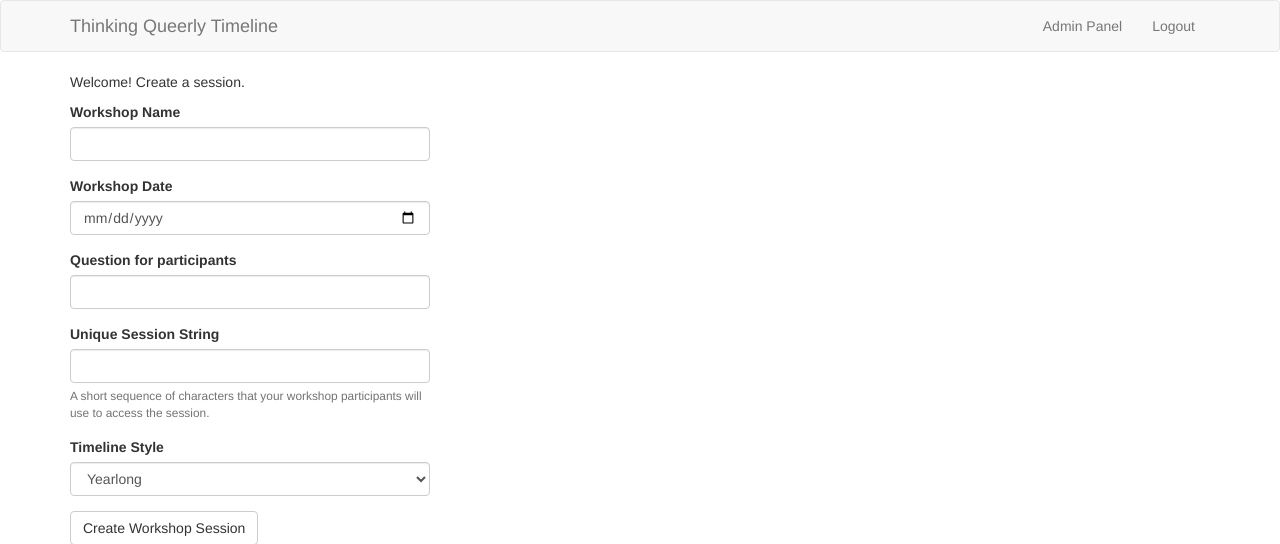
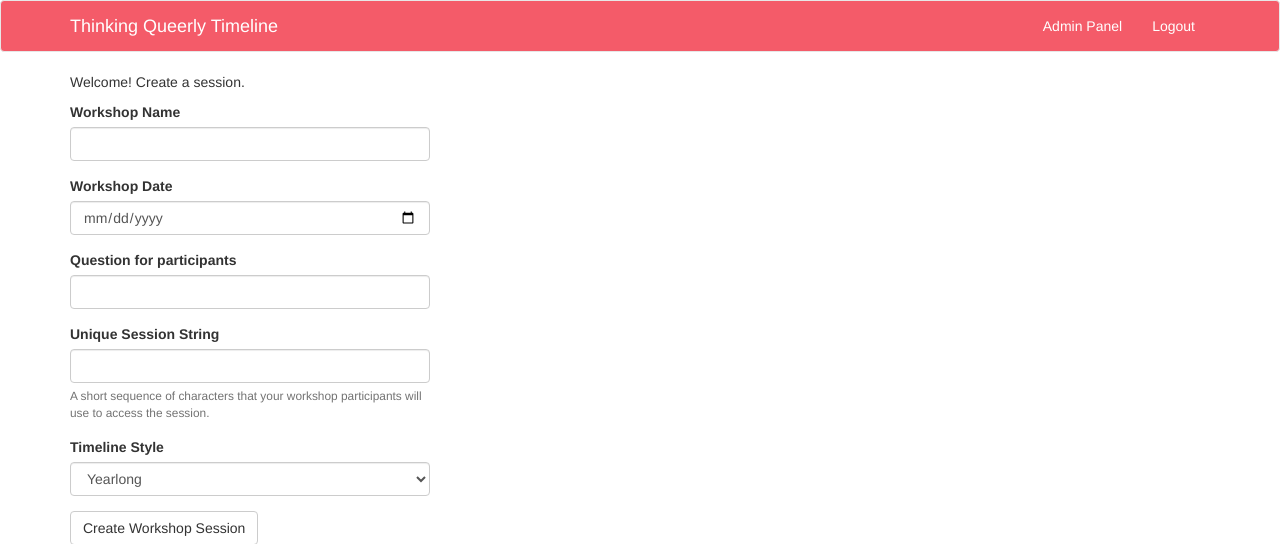
Before and after one commit to harshita-gupta/thinking-queerly-timeline, a Flask app: page /admin_panel in a window 1280 px wide. Shown: the top 544 px of the page. Run offline with Flask 2, Linux system fonts and the light colour scheme; the visitor is signed in with stand-in values (Sample User, id 1); data that the repository does not hold is empty; some libraries are stand-ins or nearby versions.

Commit message:
styling, bug fixes

```diff
--- a/app/forms.py
+++ b/app/forms.py
@@ -76,7 +76,7 @@ class SingleTimelineEntryLifelong(SingleTimelineEntryGeneral):
 
 
 class SingleTimelineEntryYearlong(SingleTimelineEntryGeneral):
-    timestamp = DateField('Time of Year (MM-DD)', format='%m-%d')
+    timestamp = DateField('Time of Year (MM-DD)', format='%m-%d', validators=[Optional()])
 
 
 class ContributeToTimelineYearlong(FlaskForm):
--- a/app/routes.py
+++ b/app/routes.py
@@ -4,37 +4,19 @@ from app.forms import AdminLoginForm, AdminRegistration, ContributeToTimelineYea
 from flask_login import current_user, login_user, logout_user, login_required
 from app.models import Admin, WorkshopActivity, PostIt
 
+'''
+This file is responsible for routing various relative URLs to pages and interfaces of the website.
+'''
 
+''' HOMEPAGE '''
 @app.route('/')
 @app.route('/index')
 def index():
-    user = {'username': 'Miguel'}
-    # add code here
-    return render_template('index.html', title='Home', user=user)
+    return render_template('index.html', title='Home')
 
-
-@app.route('/login', methods=['GET', 'POST'])
-def login():
-    if current_user.is_authenticated:
-        return redirect(url_for('admin_panel'))
-    form = AdminLoginForm(request.form)
-    if form.validate_on_submit():
-        user = Admin.query.filter_by(username=form.username.data).first()
-        if user is None or not user.check_password(form.password.data):
-            flash('Invalid username or password')
-            return redirect(url_for('login'))
-        login_user(user, remember=form.remember_me.data)
-        return redirect(url_for('admin_panel'))
-    elif form.errors:
-        flash(form.errors)
-    return render_template('login.html', title='Sign In', form=form)
-
-
-@app.route('/logout')
-def logout():
-    logout_user()
-    return redirect(url_for('index'))
-
+'''
+ADMIN PANEL PAGES
+'''
 
 @app.route('/admin_panel', methods=['GET', 'POST'])
 @login_required
@@ -68,6 +50,21 @@ def admin_panel():
     return render_template("admin_panel.html", form=form, sessions=WorkshopActivity.query.all())
 
 
+@app.route('/download_data/<session_str>', methods=['GET'])
+@login_required
+def download_data(session_str):
+    return
+
+
+@app.route('/delete_session/<session_str>', methods=['GET'])
+@login_required
+def delete_session(session_str):
+    return
+
+'''
+TIMELINE CONTRIBUTION AND VIEWING FUNCTIONS
+'''
+
 @app.route('/session/<session_str>', methods=['GET', 'POST'])
 def session_id_participate(session_str):
 
@@ -94,11 +91,16 @@ def session_id_participate(session_str):
                 on_sex=True if postit.on_sex.data == "sex" else False,
                 session_id=workshop.id,
                 session=workshop)
+
+            # Setting appropriate row field based on type of timeline
             if workshop.unit_is_year:
                 p.mdy_timestamp = postit.timestamp.data
             else:
                 p.year_timestamp = postit.timestamp.data
+            # Add this one post-it
             db.session.add(p)
+
+        # Commit all added post-its to database
         db.session.commit()
         return redirect(url_for('session_id_participate', session_str=session_str))
     elif form.errors:
@@ -108,22 +110,68 @@ def session_id_participate(session_str):
 
 @app.route('/session/<session_str>/view')
 def session_id_view(session_str):
-    # Retrieve session that the user is participating in
+    '''
+    Displays a timeline of all post-its for a given session. Viewable to public.
+    '''
+
+    # Retrieve session and corresponding post-its
     workshop = WorkshopActivity.query.filter_by(unique_str=session_str).first()
-    if workshop.unit_is_year:
-        postits = workshop.postits.order_by(PostIt.mdy_timestamp).all()
-    else:
-        postits = workshop.postits.order_by(PostIt.year_timestamp).all()
-    # print(workshop.mdy_timestamp)
-    for p in postits:
-        print(type(p.mdy_timestamp))
+    postits = workshop.postits.order_by(
+        PostIt.mdy_timestamp if workshop.unit_is_year else PostIt.year_timestamp).all()
     return render_template('timeline-view.html', posts=postits, session=workshop)
+
+
+'''
+USER MANAGEMENT PAGES
+'''
+
+@app.route('/login', methods=['GET', 'POST'])
+def login():
+    '''
+    This view allows existing administrators to log in in order to access the admin panel.
+    '''
+    # If user is logged in, redirect to admin panel
+    if current_user.is_authenticated:
+        return redirect(url_for('admin_panel'))
+
+    form = AdminLoginForm(request.form)
+
+    if form.validate_on_submit():
+        # If user successfully submits login information
+        user = Admin.query.filter_by(username=form.username.data).first()
+        if user is None or not user.check_password(form.password.data):
+            # If credentials fail
+            flash('Invalid username or password')
+            return redirect(url_for('login'))
+        # In this case, credentials pass
+        login_user(user, remember=form.remember_me.data)
+        return redirect(url_for('admin_panel'))
+    elif form.errors:
+        # Display errors
+        flash(form.errors)
+    return render_template('login.html', title='Sign In', form=form)
+
+
+@app.route('/logout')
+def logout():
+    '''
+    This 'view' provides a link via which an administrator can log out.
+    It always redirects back to the home page.
+    '''
+    logout_user()
+    return redirect(url_for('index'))
 
 
 @app.route('/register', methods=['GET', 'POST'])
 def register():
+    '''
+    This link allows any site visitors not currently logged in as administrators
+    to create administrator accounts.
+    '''
+    # If user is logged in, redirect to admin panel
     if current_user.is_authenticated:
         return redirect(url_for('admin_panel'))
+
     form = AdminRegistration(request.form)
     if form.validate_on_submit():
         user = Admin(username=form.username.data, email=form.email.data)
--- a/app/static/u-styles.css
+++ b/app/static/u-styles.css
@@ -1,4 +1,9 @@
 /* Some custom styles. */
+
+.navbar-custom {
+    background-color: #f45b69;
+    color: #ffffff;
+}
 
 form.zebra > div:nth-of-type(1) {
     background: #e0e0e0;
--- a/app/templates/base.html
+++ b/app/templates/base.html
@@ -27,25 +27,25 @@ https://pythonhosted.org/Flask-Bootstrap/basic-usage.html.
 
 
 {% block navbar %}
-    <nav class="navbar navbar-default">
+    <nav class="navbar navbar-default navbar-custom" style="color:white;">
         <div class="container">
-            <div class="navbar-header">
+            <div class="navbar-header navbar-custom">
                 <button type="button" class="navbar-toggle collapsed" data-toggle="collapse" data-target="#bs-example-navbar-collapse-1" aria-expanded="false">
                     <span class="sr-only">Toggle navigation</span>
                     <span class="icon-bar"></span>
                     <span class="icon-bar"></span>
                     <span class="icon-bar"></span>
                 </button>
-                <a class="navbar-brand" href="{{ url_for('index') }}">Thinking Queerly Timeline</a>
+                <a class="navbar-brand"  style="color:white;" href="{{ url_for('index') }}">Thinking Queerly Timeline</a>
             </div>
             <div class="collapse navbar-collapse" id="bs-example-navbar-collapse-1">
-                <ul class="nav navbar-nav navbar-right">
+                <ul class="nav navbar-nav navbar-right" style="color:white;">
                     <li></li>
                     {% if current_user.is_anonymous %}
-                    <li><a href="{{ url_for('login') }}">Admin Login</a></li>
+                    <li><a href="{{ url_for('login') }}" style="color:white;">Admin Login</a></li>
                     {% else %}
-                    <li><a href="{{ url_for('admin_panel') }}">Admin Panel</a></li>
-                    <li><a href="{{ url_for('logout') }}">Logout</a></li>
+                    <li><a href="{{ url_for('admin_panel') }} " style="color:white;">Admin Panel</a></li>
+                    <li><a href="{{ url_for('logout') }}" style="color:white;">Logout</a></li>
                     {% endif %}
                 </ul>
             </div>
```
